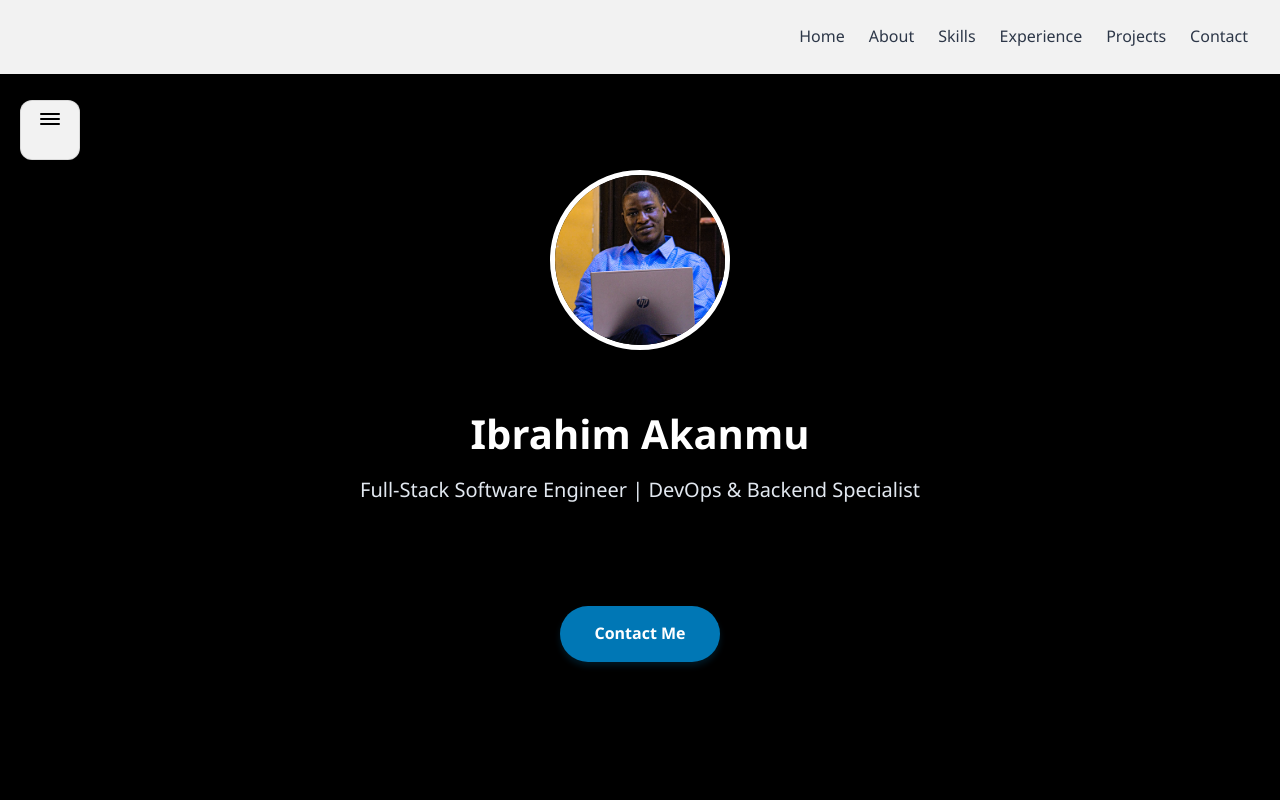
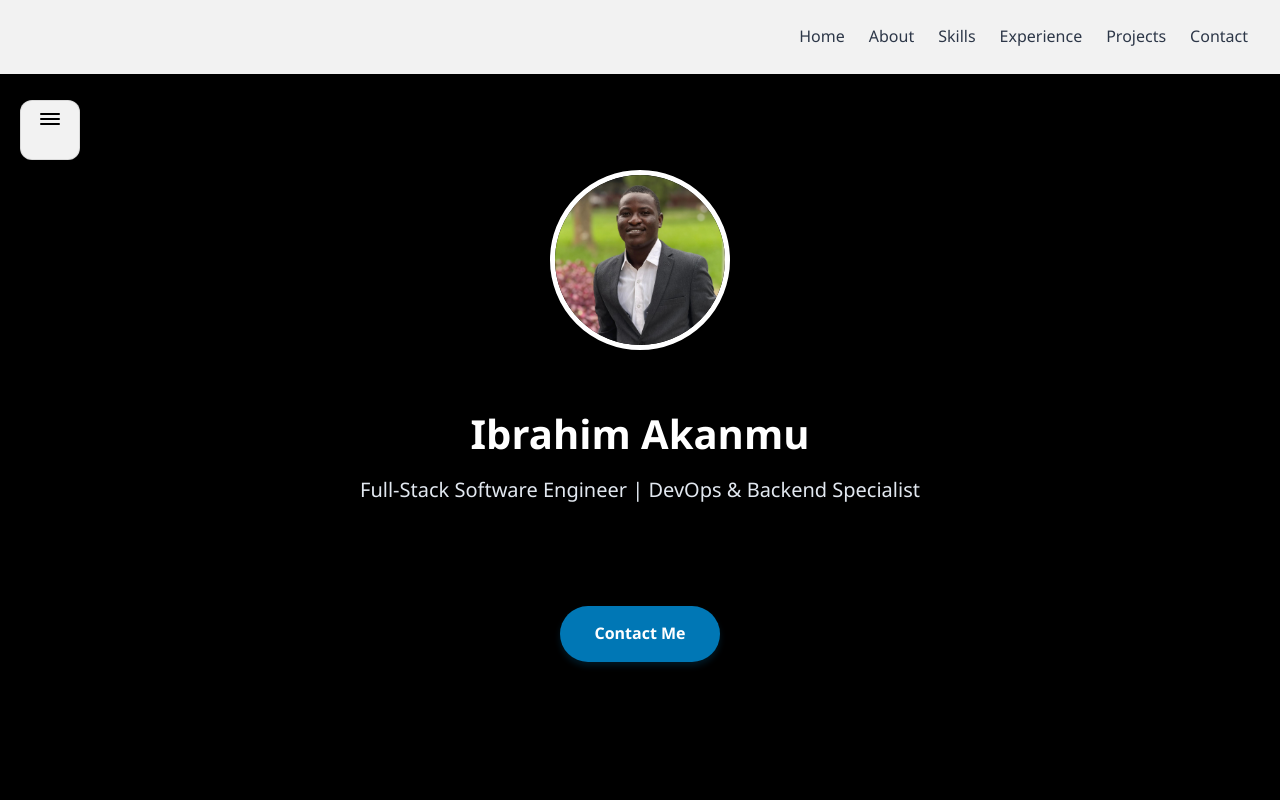
Before and after one commit to timileyin42/portfolio_me, a React (Create React App) app: page / in a window 1280 px wide. Shown: the top 800 px of the page. Built offline with nearby package versions, Linux system fonts and the light colour scheme.

Commit message:
Refactor code structure for improved readability and maintainability

```diff
--- a/src/components/Hero.js
+++ b/src/components/Hero.js
@@ -17,7 +17,7 @@ const Hero = () => {
       <div className={styles.heroContent}>
         <div className={styles.profileImageContainer}>
           <img
-            src="/assets/Profile.png"
+            src="/assets/profile.jpg"
             alt="Ibrahim Akanmu"
             className={styles.heroPhoto}
           />
--- a/src/index.js
+++ b/src/index.js
@@ -10,8 +10,4 @@ root.render(
     <App />
   </React.StrictMode>
 );
-
-// If you want to start measuring performance in your app, pass a function
-// to log results (for example: reportWebVitals(console.log))
-// or send to an analytics endpoint. Learn more: https://bit.ly/CRA-vitals
 reportWebVitals();
```
Also changed, not shown: public/assets/Profile.png (deleted), public/assets/profile.jpg (added).
